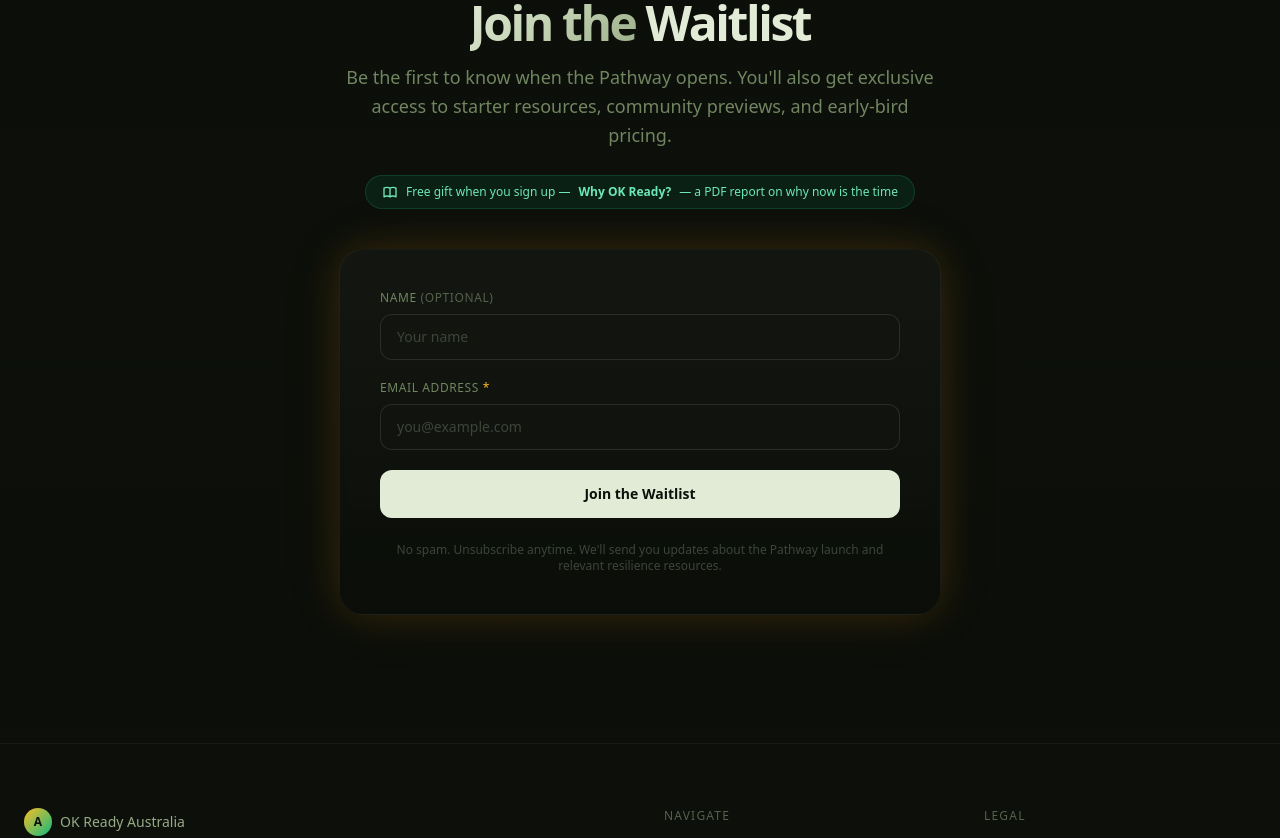
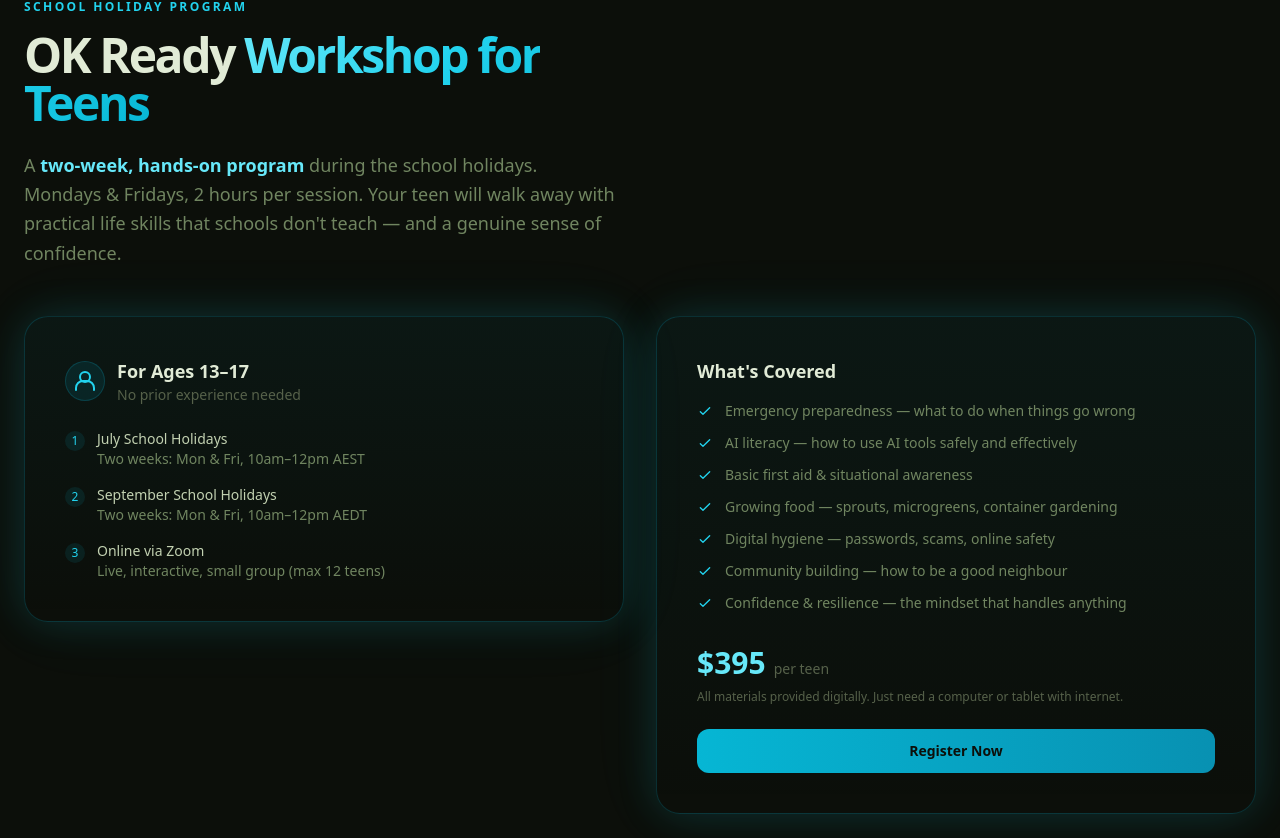
Before and after one commit to boktoday/okready-landing, a React (Vite) app: page / in a window 1280 px wide. Shown: the part 8469-9307 px from the top of the page. Built offline with nearby package versions, Linux system fonts and the light colour scheme.

Commit message:
add OK Ready Workshop for Teens section - school holiday program, \$395, Mon/Fri 2hr sessions, July & Sept, Register Now button

```diff
--- a/src/App.tsx
+++ b/src/App.tsx
@@ -7,6 +7,7 @@ import Curriculum from './components/Curriculum';
 import Antifragile from './components/Antifragile';
 import Pricing from './components/Pricing';
 import Coaching from './components/Coaching';
+import TeensWorkshop from './components/TeensWorkshop';
 import Waitlist from './components/Waitlist';
 import Footer from './components/Footer';
 import Privacy from './pages/Privacy';
@@ -26,6 +27,7 @@ function LandingPage() {
       <Antifragile />
       <Pricing onJoinClick={() => waitlistRef.current?.scrollIntoView({ behavior: 'smooth' })} />
       <Coaching onJoinClick={() => waitlistRef.current?.scrollIntoView({ behavior: 'smooth' })} />
+      <TeensWorkshop onRegisterClick={() => waitlistRef.current?.scrollIntoView({ behavior: 'smooth' })} />
       <div ref={waitlistRef}>
         <Waitlist />
       </div>
--- /dev/null
+++ b/src/components/TeensWorkshop.tsx
@@ -0,0 +1,104 @@
+interface TeensWorkshopProps {
+  onRegisterClick: () => void;
+}
+
+export default function TeensWorkshop({ onRegisterClick }: TeensWorkshopProps) {
+  return (
+    <section id="teens-workshop" className="py-24 md:py-32">
+      <div className="max-w-[1400px] mx-auto px-6">
+        <div className="max-w-[65ch] mb-12">
+          <div className="text-xs font-semibold tracking-[0.2em] text-cyan-400 uppercase mb-4">
+            School Holiday Program
+          </div>
+          <h2 className="text-3xl md:text-5xl font-bold tracking-tighter mb-6">
+            <span className="text-earth-100">OK Ready</span>{' '}
+            <span className="gradient-text-cyan">Workshop for Teens</span>
+          </h2>
+          <p className="text-lg text-earth-400 leading-relaxed">
+            A <strong className="text-cyan-300">two-week, hands-on program</strong> during the school holidays.
+            Mondays &amp; Fridays, 2 hours per session. Your teen will walk away with
+            practical life skills that schools don't teach — and a genuine sense of confidence.
+          </p>
+        </div>
+
+        <div className="grid md:grid-cols-2 gap-8 items-start">
+          {/* Info card */}
+          <div className="p-8 md:p-10 rounded-3xl border border-cyan-500/20 bg-gradient-to-b from-cyan-500/5 to-transparent glow-cyan">
+            <div className="flex items-center gap-3 mb-6">
+              <div className="w-10 h-10 rounded-full bg-cyan-500/10 border border-cyan-500/20 flex items-center justify-center text-cyan-400 text-lg">
+                <svg xmlns="http://www.w3.org/2000/svg" width="24" height="24" viewBox="0 0 24 24" fill="none" stroke="currentColor" strokeWidth="2" strokeLinecap="round" strokeLinejoin="round"><circle cx="12" cy="8" r="5"/><path d="M3 21v-2a7 7 0 0 1 7-7h4a7 7 0 0 1 7 7v2"/></svg>
+              </div>
+              <div>
+                <div className="font-semibold text-earth-100 text-lg">For Ages 13–17</div>
+                <div className="text-sm text-earth-500">No prior experience needed</div>
+              </div>
+            </div>
+
+            <div className="space-y-4 text-sm text-earth-400">
+              <div className="flex items-start gap-3">
+                <div className="w-5 h-5 rounded-full bg-cyan-500/10 flex items-center justify-center text-cyan-400 text-xs mt-0.5 flex-shrink-0">1</div>
+                <div>
+                  <span className="text-earth-200 font-medium">July School Holidays</span>
+                  <br />Two weeks: Mon &amp; Fri, 10am–12pm AEST
+                </div>
+              </div>
+              <div className="flex items-start gap-3">
+                <div className="w-5 h-5 rounded-full bg-cyan-500/10 flex items-center justify-center text-cyan-400 text-xs mt-0.5 flex-shrink-0">2</div>
+                <div>
+                  <span className="text-earth-200 font-medium">September School Holidays</span>
+                  <br />Two weeks: Mon &amp; Fri, 10am–12pm AEDT
+                </div>
+              </div>
+              <div className="flex items-start gap-3">
+                <div className="w-5 h-5 rounded-full bg-cyan-500/10 flex items-center justify-center text-cyan-400 text-xs mt-0.5 flex-shrink-0">3</div>
+                <div>
+                  <span className="text-earth-200 font-medium">Online via Zoom</span>
+                  <br />Live, interactive, small group (max 12 teens)
+                </div>
+              </div>
+            </div>
+          </div>
+
+          {/* Details + Price card */}
+          <div className="p-8 md:p-10 rounded-3xl border border-cyan-500/20 bg-gradient-to-b from-cyan-500/5 to-transparent glow-cyan h-full flex flex-col">
+            <h3 className="text-lg font-semibold text-earth-100 mb-4">What's Covered</h3>
+            <ul className="space-y-3 mb-8">
+              {[
+                "Emergency preparedness — what to do when things go wrong",
+                "AI literacy — how to use AI tools safely and effectively",
+                "Basic first aid &amp; situational awareness",
+                "Growing food — sprouts, microgreens, container gardening",
+                "Digital hygiene — passwords, scams, online safety",
+                "Community building — how to be a good neighbour",
+                "Confidence &amp; resilience — the mindset that handles anything",
+              ].map((item) => (
+                <li key={item} className="flex items-start gap-3 text-sm text-earth-400">
+                  <svg className="w-4 h-4 text-cyan-400 mt-0.5 flex-shrink-0" fill="none" viewBox="0 0 24 24" stroke="currentColor" strokeWidth="2">
+                    <path strokeLinecap="round" strokeLinejoin="round" d="M5 13l4 4L19 7" />
+                  </svg>
+                  <span dangerouslySetInnerHTML={{ __html: item }} />
+                </li>
+              ))}
+            </ul>
+
+            <div className="mt-auto">
+              <div className="flex items-baseline gap-2 mb-2">
+                <span className="text-3xl font-bold text-cyan-300">$395</span>
+                <span className="text-sm text-earth-500">per teen</span>
+              </div>
+              <p className="text-xs text-earth-500 mb-6">
+                All materials provided digitally. Just need a computer or tablet with internet.
+              </p>
+              <button
+                onClick={onRegisterClick}
+                className="w-full py-3 px-6 rounded-xl bg-gradient-to-r from-cyan-500 to-cyan-600 text-earth-950 font-semibold text-sm hover:from-cyan-400 hover:to-cyan-500 transition-all duration-300"
+              >
+                Register Now
+              </button>
+            </div>
+          </div>
+        </div>
+      </div>
+    </section>
+  );
+}
```
